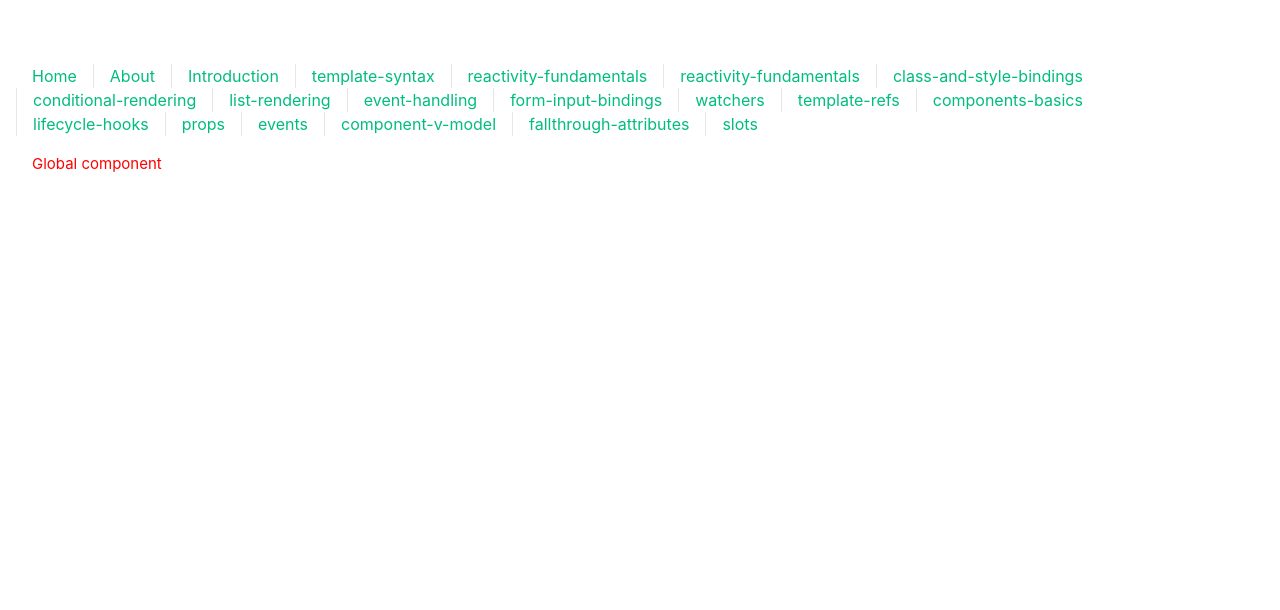
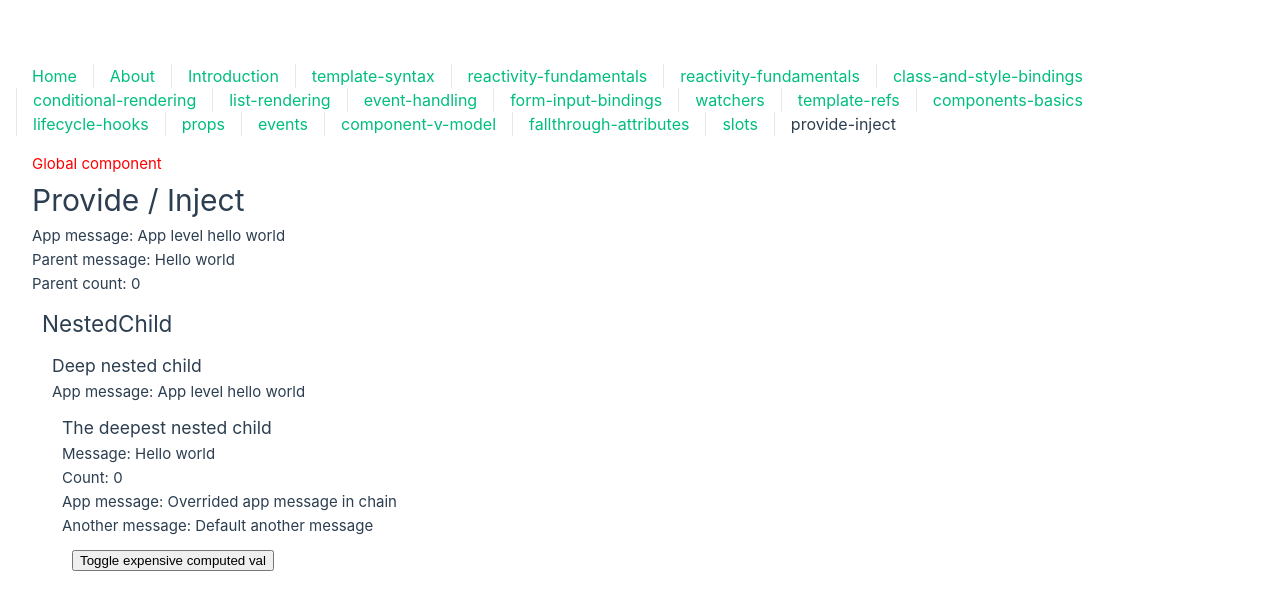
Before and after one commit to Johnny-Jackpot/sandbox, a Vue app in the folder vue/vue-project/: page /components-in-depth/provide-inject in a window 1280 px wide. Shown: the top 610 px of the page. Built offline with nearby package versions, Linux system fonts and the light colour scheme; the HTML template or start-up script is replaced by a standard one.

Commit message:
provide - inject

```diff
--- a/vue/vue-project/src/App.vue
+++ b/vue/vue-project/src/App.vue
@@ -31,6 +31,7 @@ import HelloWorld from './components/HelloWorld.vue'
         <RouterLink to="/components-in-depth/component-v-model">component-v-model</RouterLink>
         <RouterLink to="/components-in-depth/fallthrough-attributes">fallthrough-attributes</RouterLink>
         <RouterLink to="/components-in-depth/slots">slots</RouterLink>
+        <RouterLink to="/components-in-depth/provide-inject">provide-inject</RouterLink>
       </nav>
     </div>
   </header>
--- /dev/null
+++ b/vue/vue-project/src/components/provide-inject/DeepNestedChild.vue
@@ -0,0 +1,22 @@
+<script setup lang="ts">
+import { inject, provide } from 'vue';
+import TheDeepestNestedChild from './TheDeepestNestedChild.vue';
+
+const appMessage = inject('app:message')
+provide('app:message', 'Overrided app message in chain')
+provide('expensiveCount', 24)
+</script>
+
+<template>
+  <div>
+    <h3>Deep nested child</h3>
+    <p>App message: {{ appMessage }}</p>
+    <TheDeepestNestedChild />
+  </div>
+</template>
+
+<style scoped>
+div {
+  padding: 10px;
+}
+</style>
--- /dev/null
+++ b/vue/vue-project/src/components/provide-inject/NestedChild.vue
@@ -0,0 +1,17 @@
+<script setup lang="ts">
+import DeepNestedChild from './DeepNestedChild.vue'
+
+</script>
+
+<template>
+  <div>
+    <h2>NestedChild</h2>
+    <DeepNestedChild />
+  </div>
+</template>
+
+<style scoped>
+div {
+  padding: 10px;
+}
+</style>
--- /dev/null
+++ b/vue/vue-project/src/components/provide-inject/TheDeepestNestedChild.vue
@@ -0,0 +1,46 @@
+<script setup lang="ts">
+import type { CountType, MessageType } from '@/views/components-in-depth/ProvideInject.vue';
+import { inject, ref } from 'vue';
+
+const message = inject<MessageType>('message')
+const count = inject<CountType>('count')
+const appMessage = inject('app:message');
+
+const anotherMessage = inject('anotherMessage', 'Default another message')
+
+const showExpensiveComputedVal = ref(false)
+
+const runExpansiveCalculation = () => {
+  alert('run expensive calculation');
+
+  return 500;
+}
+
+const expensiveCount = inject('expensiveCount', () => runExpansiveCalculation(), true)
+
+
+</script>
+
+<template>
+  <div>
+    <h3>The deepest nested child</h3>
+    <p>Message: {{ message }}</p>
+    <p>Count: {{ count }}</p>
+    <p>App message: {{ appMessage }}</p>
+    <p>Another message: {{ anotherMessage }}</p>
+    <p v-if="showExpensiveComputedVal">
+      Expensive count: {{ expensiveCount }}
+    </p>
+    <div>
+      <button @click="showExpensiveComputedVal = !showExpensiveComputedVal">
+        Toggle expensive computed val
+      </button>
+    </div>
+  </div>
+</template>
+
+<style scoped>
+div {
+  padding: 10px;
+}
+</style>
--- a/vue/vue-project/src/main.ts
+++ b/vue/vue-project/src/main.ts
@@ -18,4 +18,6 @@ app.config.errorHandler = (err, vm, info) => {
   console.error('Vue error handler:', err, vm, info)
 }
 
+app.provide('app:message', 'App level hello world')
+
 app.mount('#app')
--- a/vue/vue-project/src/router/index.ts
+++ b/vue/vue-project/src/router/index.ts
@@ -115,6 +115,11 @@ const router = createRouter({
           name: 'slots',
           component: () => import('../views/components-in-depth/SlotsView.vue'),
         },
+        {
+          path: 'provide-inject',
+          name: 'provide-inject',
+          component: () => import('../views/components-in-depth/ProvideInject.vue'),
+        },
       ],
     },
   ],
--- /dev/null
+++ b/vue/vue-project/src/views/components-in-depth/ProvideInject.vue
@@ -0,0 +1,23 @@
+<script setup lang="ts">
+import NestedChild from '@/components/provide-inject/NestedChild.vue';
+import { inject, provide, ref } from 'vue';
+
+const message = ref('Hello world')
+const count = ref(0)
+
+export type MessageType = typeof message;
+export type CountType = typeof count;
+
+provide('message', message)
+provide('count', count)
+
+const appMessage = inject('app:message')
+</script>
+
+<template>
+  <h1>Provide / Inject</h1>
+  <p>App message: {{ appMessage }}</p>
+  <p>Parent message: {{ message }}</p>
+  <p>Parent count: {{ count }}</p>
+  <NestedChild />
+</template>
```
